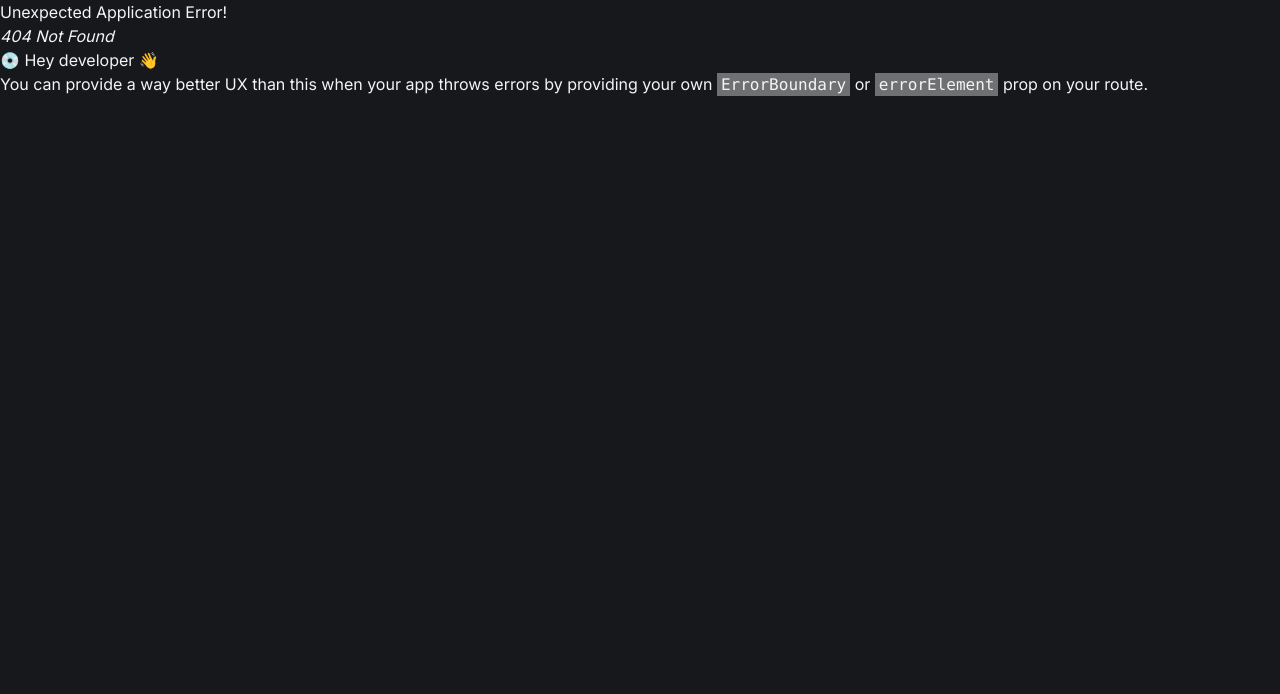
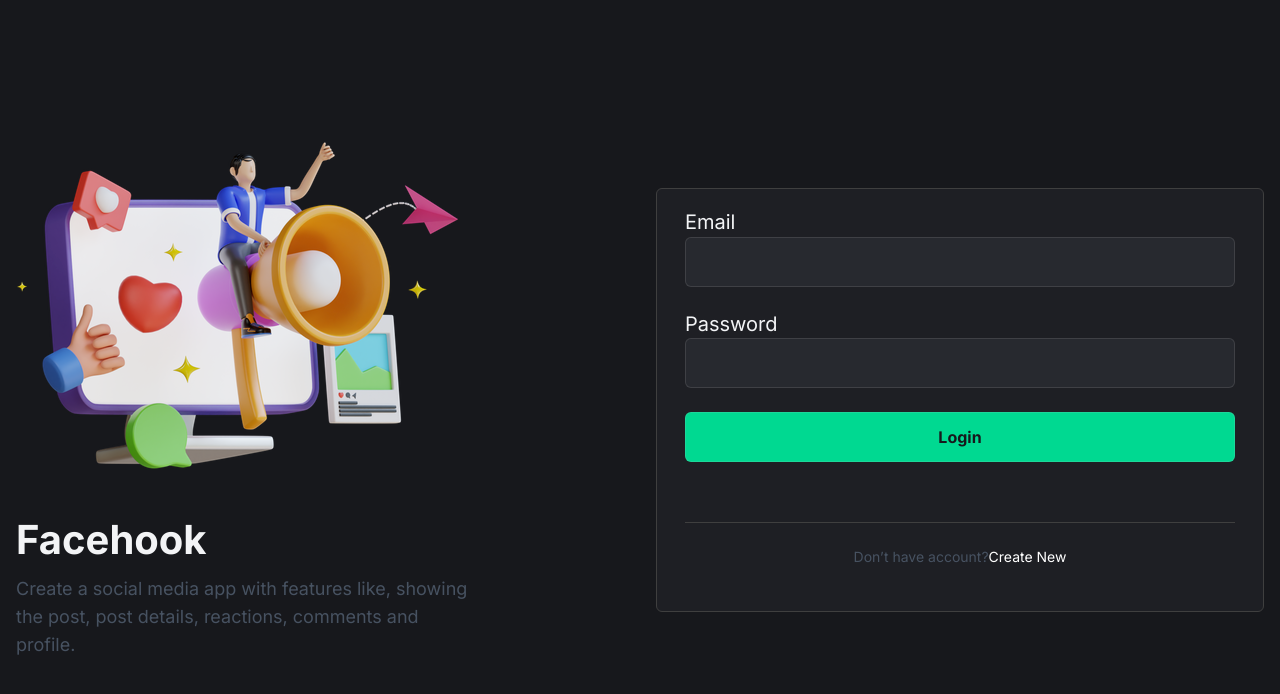
Before and after one commit to MD-Moniruzzaman-Arafat/face-hook-project, a React (Vite) app: page /login in a window 1280 px wide. Before the commit this address had no page. Shown: the top 694 px of the page. Built offline with nearby package versions, Linux system fonts and the light colour scheme.

Commit message:
login form design

```diff
--- /dev/null
+++ b/src/components/LoginForm/LoginForm.jsx
@@ -0,0 +1,34 @@
+export default function LoginForm() {
+  return (
+    <>
+      <form className="border-b border-[#3F3F3F] pb-10 lg:pb-[60px]">
+        {/* <!-- email --> */}
+        <div className="form-control">
+          <label className="auth-label" for="email">
+            Email
+          </label>
+          <input className="auth-input" name="email" type="email" id="email" />
+        </div>
+        {/* <!-- password --> */}
+        <div className="form-control">
+          <label className="auth-label" for="email">
+            Password
+          </label>
+          <input
+            className="auth-input"
+            name="password"
+            type="password"
+            id="password"
+          />
+        </div>
+        {/* <!-- Submit --> */}
+        <button
+          className="auth-input bg-lwsGreen font-bold text-deepDark transition-all hover:opacity-90"
+          type="submit"
+        >
+          Login
+        </button>
+      </form>
+    </>
+  );
+}
--- a/src/layouts/Root.jsx
+++ b/src/layouts/Root.jsx
@@ -1,10 +1,8 @@
 import { Outlet } from 'react-router';
-import Navbar from '../components/Navbar/Navbar';
 
 export default function Root() {
   return (
     <>
-      <Navbar />
       <Outlet />
     </>
   );
--- a/src/pages/HomePage/HomePage.jsx
+++ b/src/pages/HomePage/HomePage.jsx
@@ -1,9 +1,11 @@
+import Navbar from '../../components/Navbar/Navbar';
 import PostCard from '../../components/PostCard/PostCard';
 import WhatsOnMind from '../../components/WhatsOnMind/WhatsOnMind';
 
 export default function HomePage() {
   return (
     <>
+      <Navbar />
       <main className="mx-auto max-w-[1020px] py-8">
         <div className="container">
           {/* <!-- what's on mind --> */}
--- /dev/null
+++ b/src/pages/LoginPage/LoginPage.jsx
@@ -0,0 +1,49 @@
+import auth_illustration from '../../assets/images/auth_illustration.png';
+import LoginForm from '../../components/LoginForm/LoginForm';
+
+export default function LoginPage() {
+  return (
+    <>
+      <main className="flex min-h-screen items-center justify-center bg-deepDark py-8">
+        <div className="max-w-[1368px] flex-1">
+          <div className="container grid items-center gap-8 lg:grid-cols-2">
+            {/* <!-- illustration and title --> */}
+            <div>
+              <img
+                className="mb-12 max-w-full max-lg:hidden"
+                src={auth_illustration}
+                alt="auth_illustration"
+              />
+              <div>
+                <h1 className="mb-3 text-4xl font-bold lg:text-[40px]">
+                  Facehook
+                </h1>
+                <p className="max-w-[452px] text-gray-600/95 lg:text-lg">
+                  Create a social media app with features like, showing the
+                  post, post details, reactions, comments and profile.
+                </p>
+              </div>
+            </div>
+            {/* <!-- illustration and title ends --> */}
+            {/* <!-- login form --> */}
+            <div className="card">
+              <LoginForm />
+              <div className="py-4 lg:py-6">
+                <p className="text-center text-xs text-gray-600/95 lg:text-sm">
+                  Don’t have account?
+                  <a
+                    className="text-white transition-all hover:text-lwsGreen hover:underline"
+                    href="/registration.html"
+                  >
+                    Create New
+                  </a>
+                </p>
+              </div>
+            </div>
+            {/* <!-- login form ends --> */}
+          </div>
+        </div>
+      </main>
+    </>
+  );
+}
--- a/src/routes/Routes.jsx
+++ b/src/routes/Routes.jsx
@@ -1,6 +1,7 @@
 import { createBrowserRouter } from 'react-router';
 import Root from '../layouts/Root';
 import HomePage from '../pages/HomePage/HomePage';
+import LoginPage from '../pages/LoginPage/LoginPage';
 
 const routes = createBrowserRouter([
   {
@@ -11,6 +12,10 @@ const routes = createBrowserRouter([
         path: '/',
         element: <HomePage />,
       },
+      {
+        path: '/login',
+        element: <LoginPage />,
+      },
     ],
   },
 ]);
```
